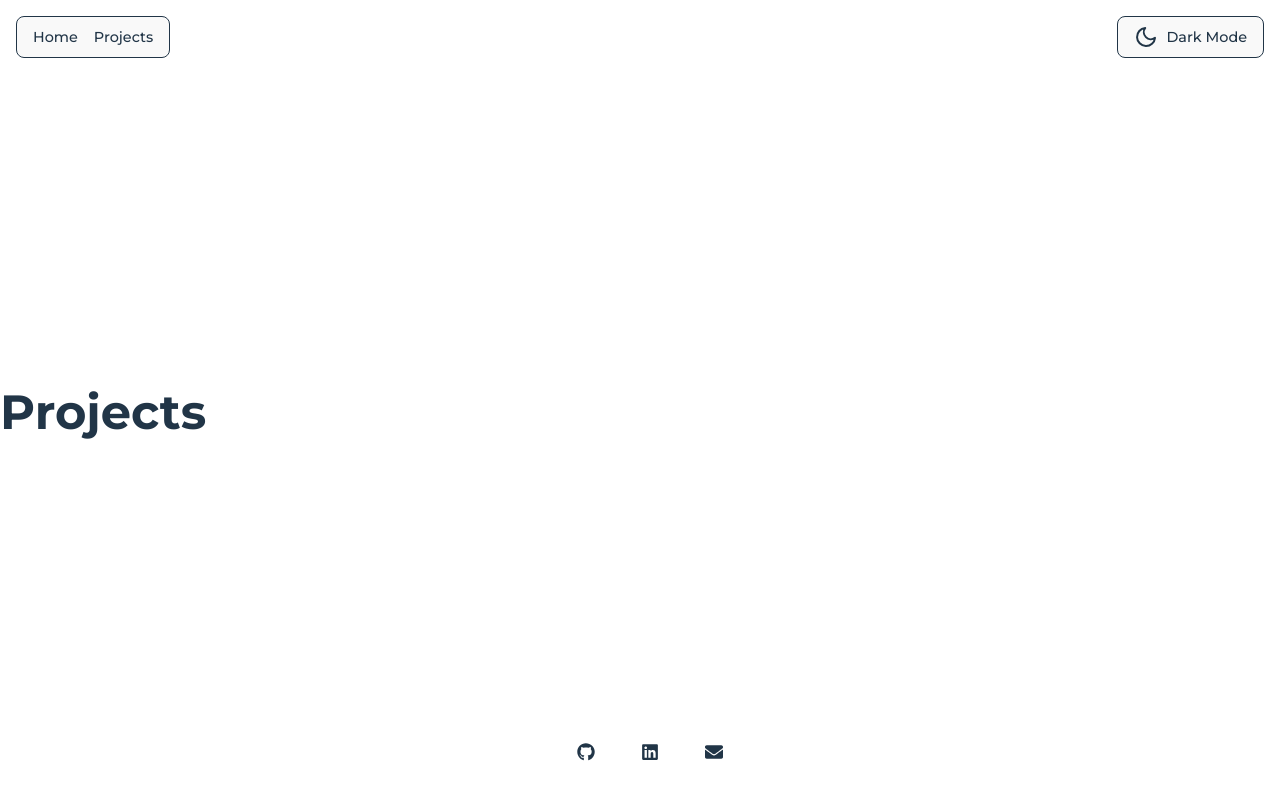
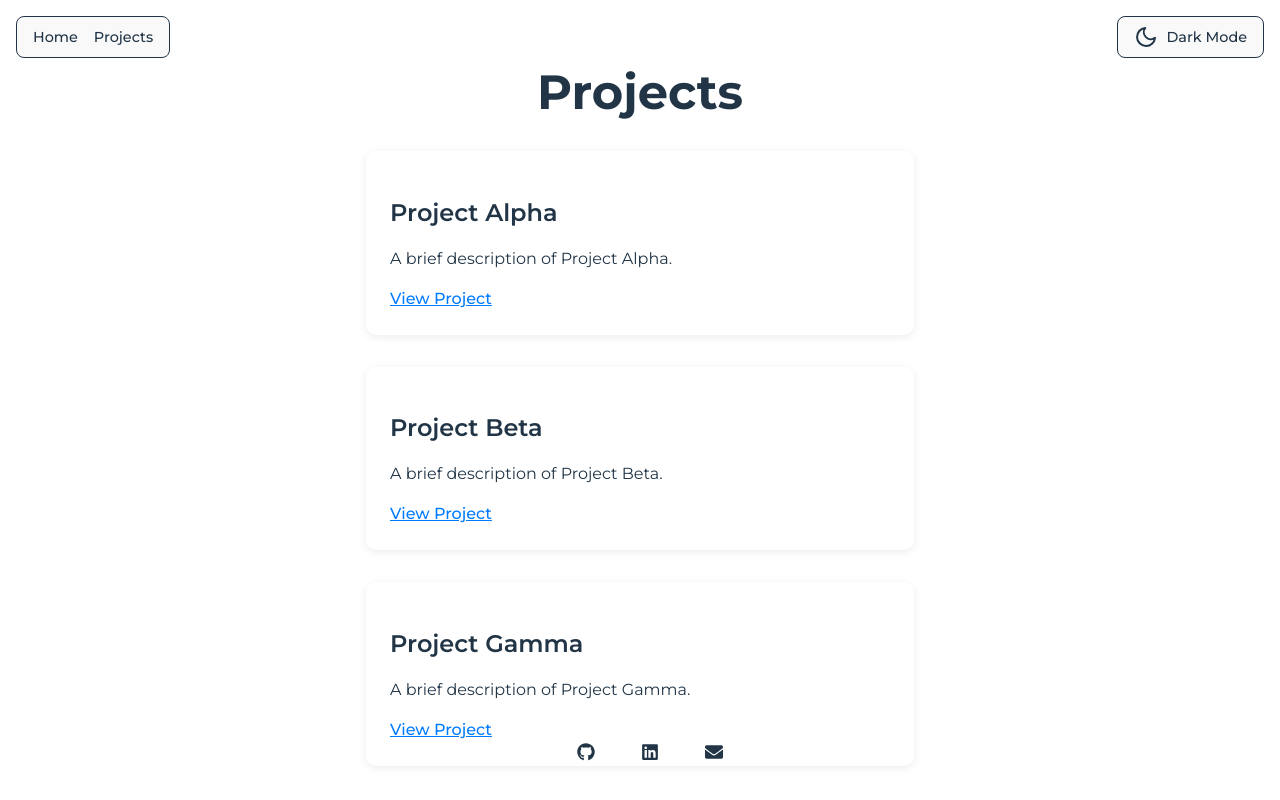
Before and after one commit to eff3ry/portfolio-site-basic, a React (Vite) app: page /portfolio-site-basic/projects in a window 1280 px wide. Built offline with nearby package versions, Linux system fonts and the light colour scheme.

Commit message:
Generic Projects Page

```diff
--- a/src/pages/Projects.jsx
+++ b/src/pages/Projects.jsx
@@ -3,7 +3,7 @@ import Header from '../components/Header';
 import Footer from '../components/Footer';
 import '../styles/Projects.css';
 
-const projectList = [
+const exampleProjects = [
     {
         title: 'Project Alpha',
         description: 'A brief description of Project Alpha.',
@@ -25,9 +25,20 @@ const Projects = () => {
     return (
         <div style={{ position: 'relative' }}>
             <Header />
-            <div className="projects-content">
-                <h1 className="projects-title">Projects</h1>
-            </div>
+            <header className="projects-header">
+                <div className="projects-content">
+                    <h1 className="projects-title">Projects</h1>
+                    <div className="projects-list">
+                        {exampleProjects.map((project, idx) => (
+                            <div key={idx} className="project-card">
+                                <h2 className="project-card-title">{project.title}</h2>
+                                <p className="project-card-desc">{project.description}</p>
+                                <a href={project.link} className="project-card-link" target="_blank" rel="noopener noreferrer">View Project</a>
+                            </div>
+                        ))}
+                    </div>
+                </div>
+            </header>
             <Footer />
         </div>
     );
--- a/src/styles/Projects.css
+++ b/src/styles/Projects.css
@@ -1,11 +1,79 @@
+@import url('https://fonts.googleapis.com/css2?family=Montserrat:wght@400;500;600;700&display=swap');
+
+.projects-header {
+    position: fixed;
+    top: 0;
+    left: 0;
+    width: 100vw;
+    height: 100vh;
+    z-index: 1000;
+    pointer-events: none;
+    display: flex;
+    justify-content: center;
+    align-items: center;
+    font-family: "Montserrat", sans-serif;
+    background: var(--background-color);
+}
+
 .projects-content {
-    pointer-events: auto; /* Re-enables interaction if needed */
+    pointer-events: auto;
     text-align: center;
+    width: 100%;
+    max-width: 700px;
+    margin: 0 auto;
 }
 
 .projects-title {
     color: var(--font-color);
     font-size: 3rem;
     font-weight: 700;
+    margin-bottom: 1.5rem;
+    text-align: center;
+}
+
+.projects-list {
+    display: flex;
+    flex-direction: column;
+    align-items: center;
+    gap: 2rem;
+    margin-top: 2rem;
+    width: 100%;
+}
+
+.project-card {
+    background: var(--card-bg, #fff);
+    padding: 1.5rem;
+    border-radius: 10px;
+    box-shadow: 0 2px 8px rgba(0,0,0,0.08);
+    width: 100%;
+    max-width: 500px;
+    margin: 0 auto;
+    text-align: left;
+    transition: box-shadow 0.2s;
+}
+.project-card:hover {
+    box-shadow: 0 4px 16px rgba(0,0,0,0.12);
+}
+
+.project-card-title {
     margin-bottom: 0.5rem;
+    color: var(--font-color);
+    font-size: 1.5rem;
+    font-weight: 600;
 }
+
+.project-card-desc {
+    margin-bottom: 1rem;
+    color: var(--font-color);
+    font-size: 1rem;
+}
+
+.project-card-link {
+    color: var(--accent-color, #007bff);
+    font-weight: 500;
+    text-decoration: underline;
+    transition: color 0.2s;
+}
+.project-card-link:hover {
+    color: #0056b3;
+}
```
